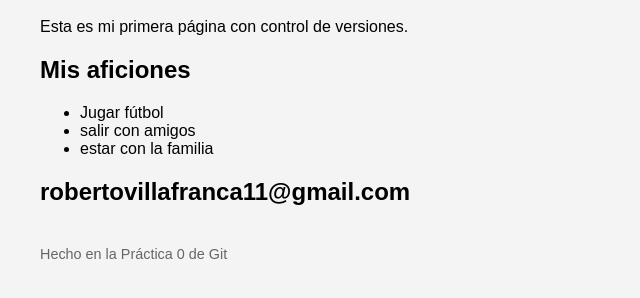
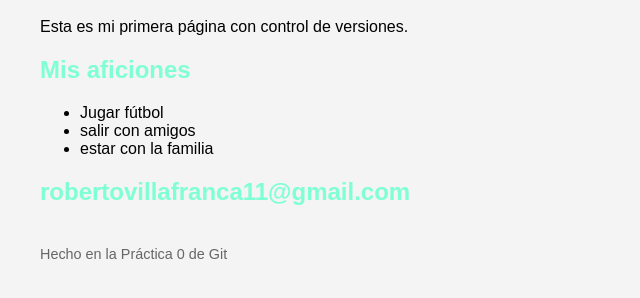
Before and after one commit to Roberto969/Mi-primer-repo, a plain HTML site: page index.html in a window 1280 px wide. Shown: the part 80-378 px from the top of the page, without its empty margins (0-640 px from the left). Drawn offline with Linux system fonts and the light colour scheme.

Commit message:
Color contacto

```diff
--- a/estilos.css
+++ b/estilos.css
@@ -11,3 +11,4 @@ margin-top: 40px;
 color: #666666;
 font-size: 0.9em;
 }
+h2{color: aquamarine;}
```
